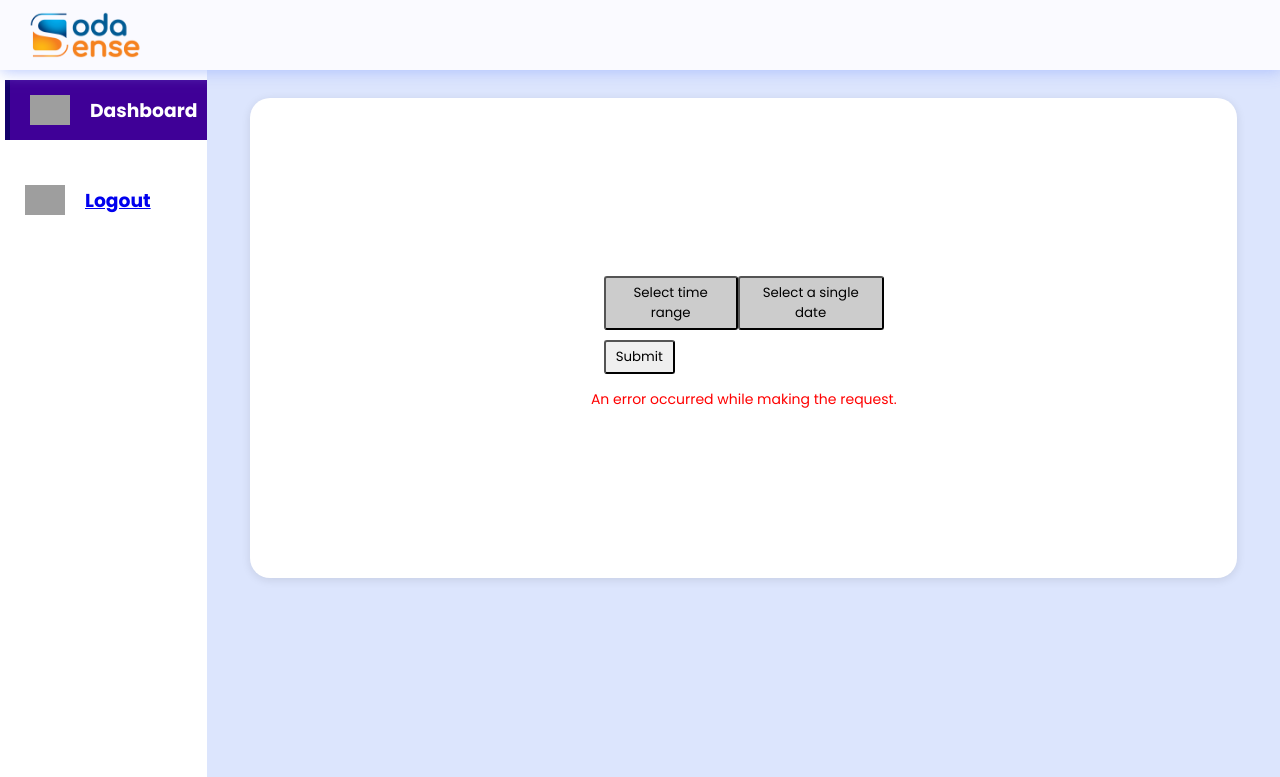
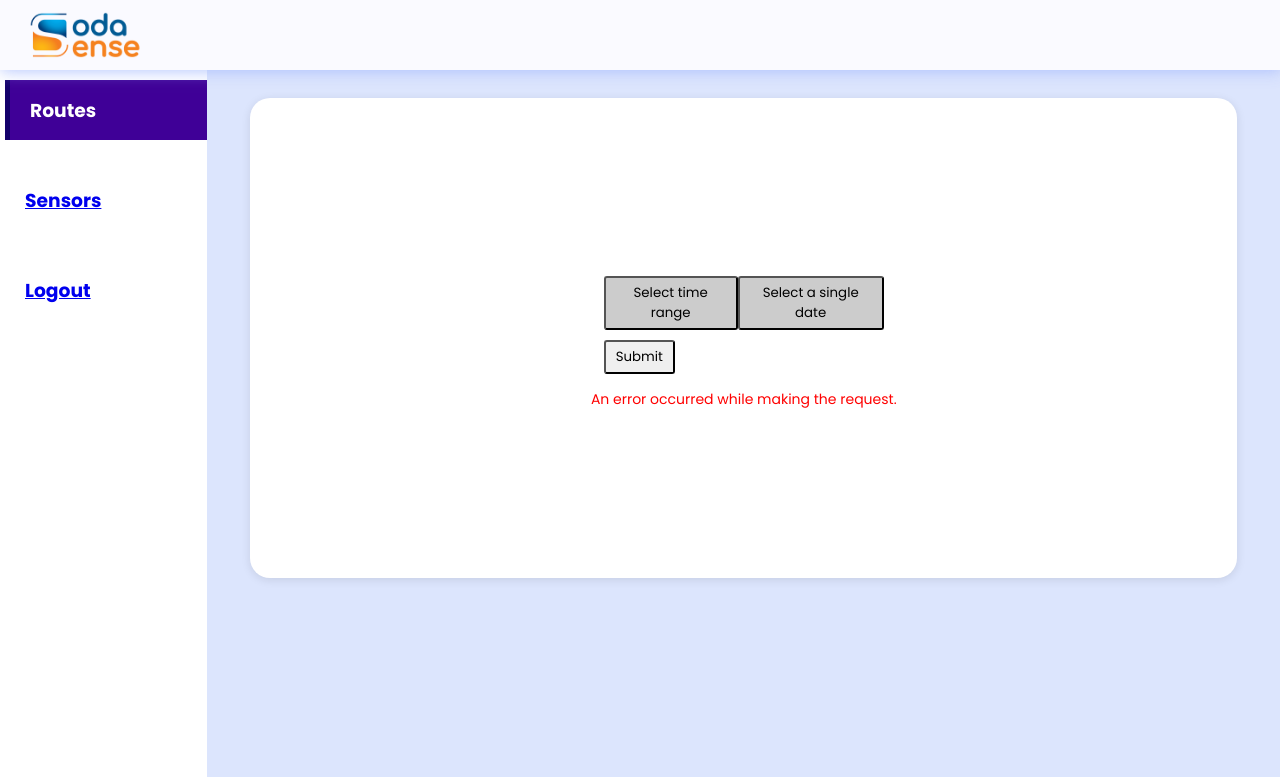
Before and after one commit to AlexandrosMaragkakis/sodasense_web, a Flask app: page / in a window 1280 px wide. Shown: the top 777 px of the page. Run offline with Flask 2, Linux system fonts and the light colour scheme; a user stored in the database is signed in; data that the repository does not hold is empty; some libraries are stand-ins or nearby versions; grey boxes are pictures that could not be loaded.

Commit message:
Add nav option for sensors

```diff
--- a/templates/index.html
+++ b/templates/index.html
@@ -168,20 +168,20 @@
         <nav class="nav">
             <div class="nav-upper-options">
                 <div class="nav-option option1">
-                    <img src=
-"https://media.geeksforgeeks.org/wp-content/uploads/20221210182148/Untitled-design-(29).png"
-                        class="nav-img"
-                        alt="dashboard">
-                    <h3>Dashboard</h3>
+
+                    <h3>Routes</h3>
                 </div>
 
 
+                <div class="nav-option logout">
+
+                  <a href="/Sensors">
+                      <h3>Sensors</h3>
+                  </a>
+                </div>
 
                 <div class="nav-option logout">
-                        <img src=
-                        "https://media.geeksforgeeks.org/wp-content/uploads/20221210183321/7.png"
-                        class="nav-img"
-                        alt="logout">
+
                         <a href="/logout">
                             <h3>Logout</h3>
                         </a>
```
